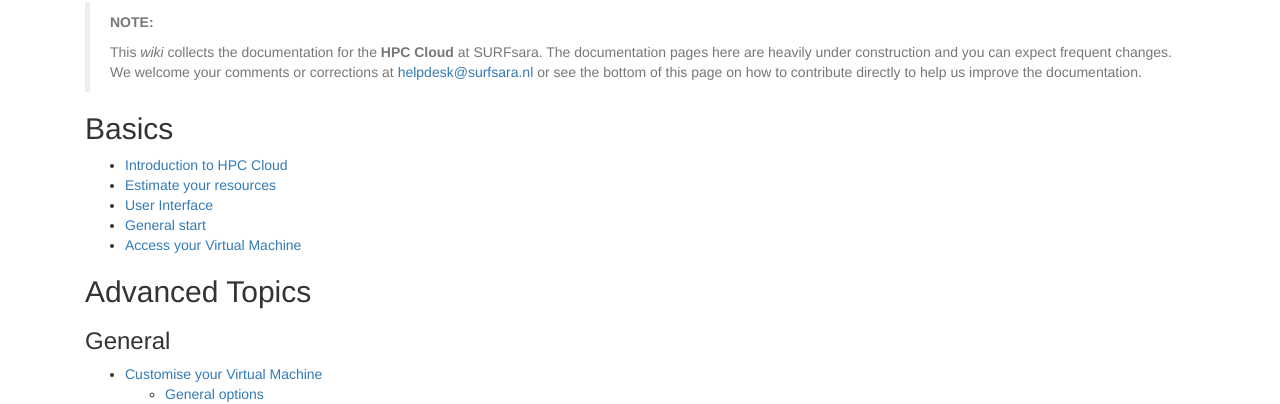
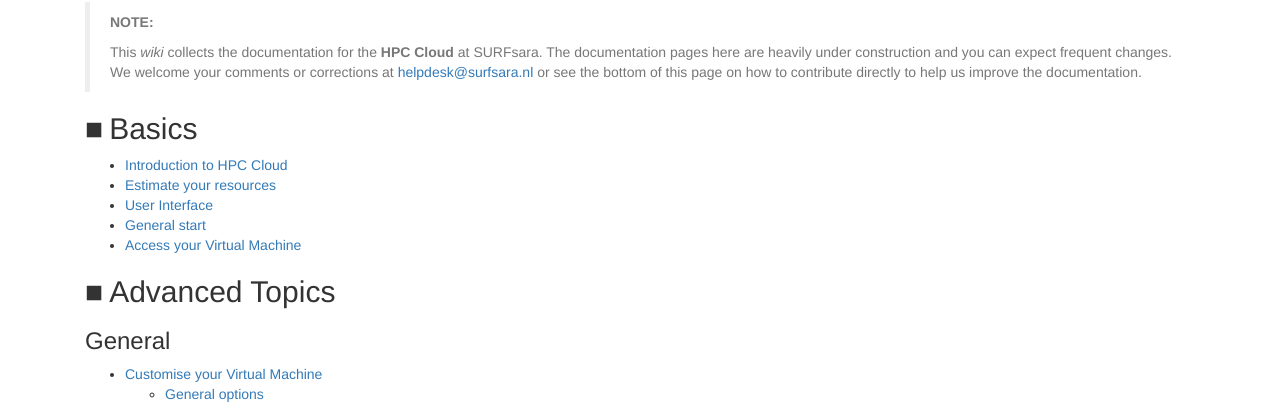
Before and after one commit to sara-nl/clouddocs, a Jekyll site: the page built from index.markdown, in a window 1280 px wide and 1400 px high. Shown: the part 158-562 px from the top of the window. Built offline with Jekyll 4.4.1, drawn with Linux system fonts in a browser that asks for light colours; nearby versions of some CDN libraries.

Commit message:
Added a bullet to <h2>
It gives a better structure. Otherwise <h2> and <h3> were not easy to tell apart.

```diff
--- a/css/starter-template.css
+++ b/css/starter-template.css
@@ -3,6 +3,10 @@
 }
 .starter-template {
   padding: 40px 15px;
+}
+h2::before {
+    content: "■";
+    padding-right: 0.2em;
 }
 img {
   max-width: 100%;
```
